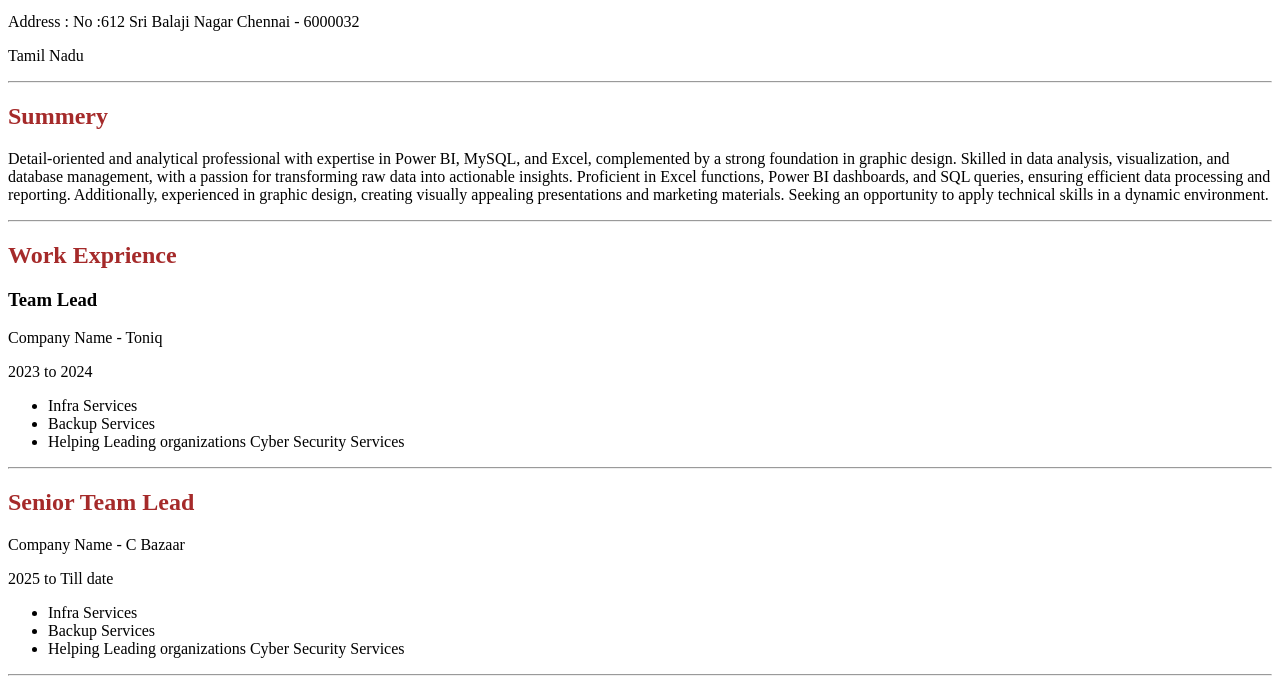
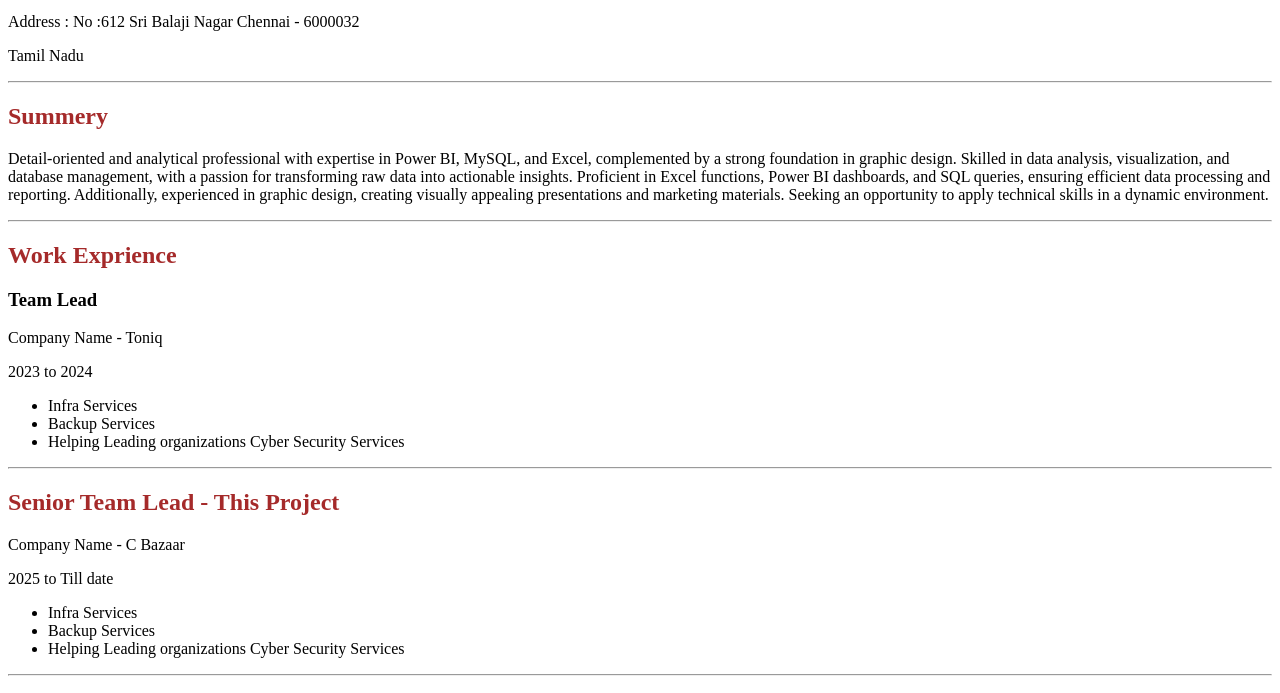
Before and after one commit to Ramesh1448/Profile, a plain HTML site: page index.html in a window 1280 px wide. Shown: the part 101-794 px from the top of the page. Drawn offline with Linux system fonts and the light colour scheme.

Commit message:
Div Changes

```diff
--- a/index.html
+++ b/index.html
@@ -39,7 +39,7 @@
             </div>
             <hr>
             <div>
-                <h2>Senior Team Lead </h2>
+                <h2>Senior Team Lead  - This Project</h2>
                 <p>Company Name - C Bazaar</p>
                 <p>2025 to Till date
                 </p>
```
